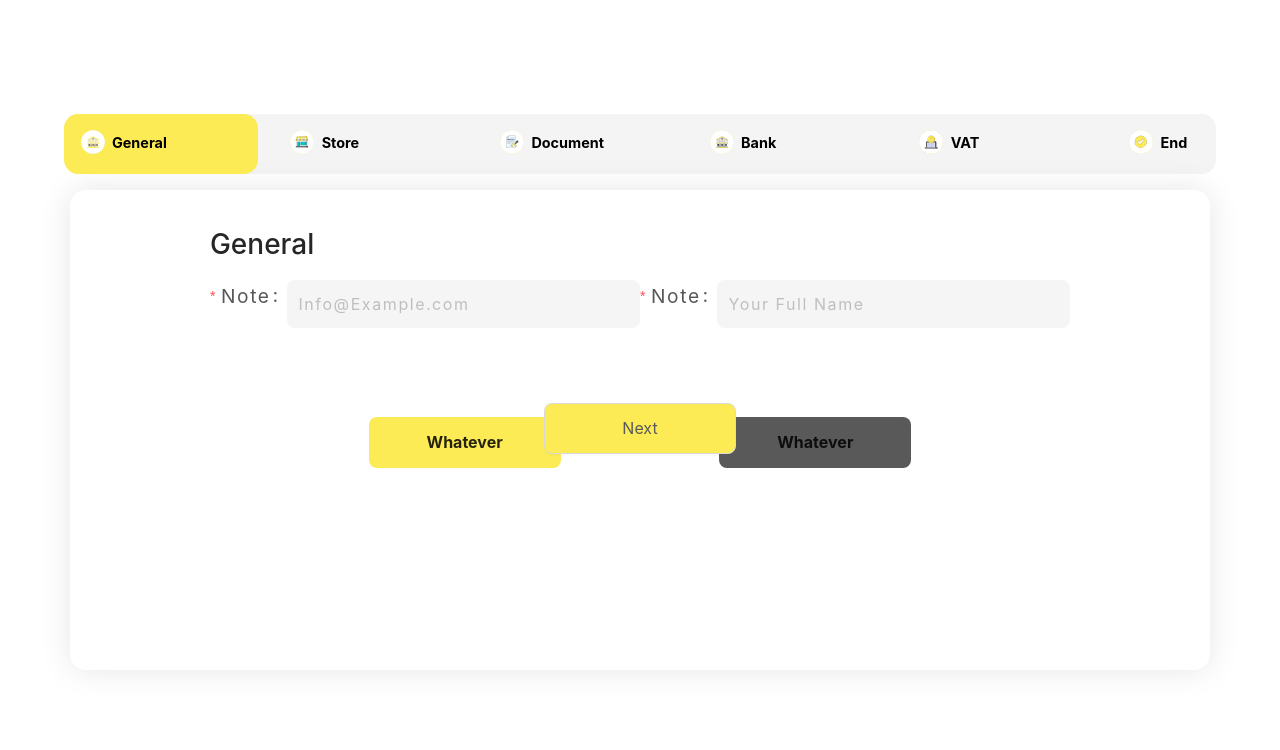
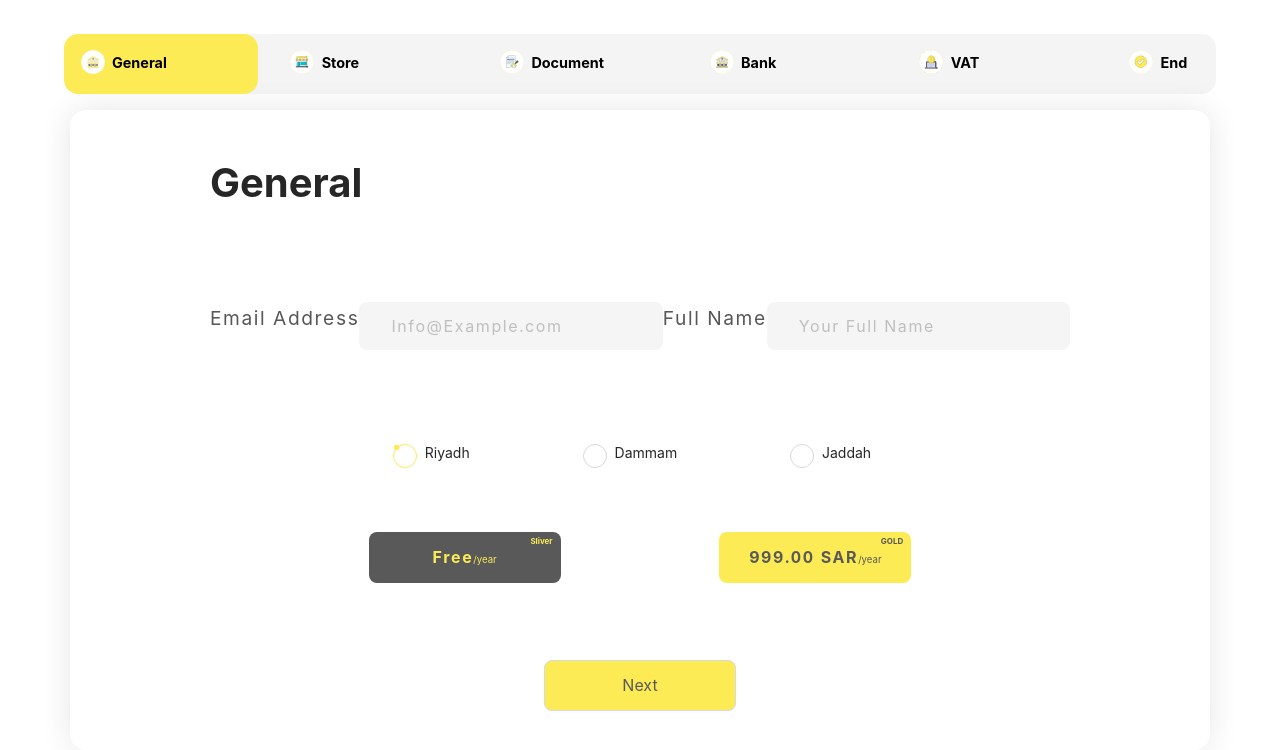
Before and after one commit to Abdulrahman-Falyoun/multi-step-form-react, a React (Create React App) app: page / in a window 1280 px wide. Shown: the top 750 px of the page. Built offline with nearby package versions, Linux system fonts and the light colour scheme.

Commit message:
Fixing UI style and adding more elements

```diff
--- a/src/components/card/card.tsx
+++ b/src/components/card/card.tsx
@@ -11,9 +11,11 @@ const Card = (props: any) => {
     return (
         <div className="card-wrapper">
             <div className="card-content">
-                {
-                    CardContent
-                }
+                <div className='content-area'>
+                    {
+                        CardContent
+                    }
+                </div>
                 <div className="card-buttons">
                     <CardButtons />
                 </div>
--- a/src/components/card/fancy-small-card.tsx
+++ b/src/components/card/fancy-small-card.tsx
@@ -2,10 +2,12 @@
 
 
 export default (props: any) => {
-    const { title, width, height, bgColor } = props;
+    const { title, width, height, bgColor, txtStyle, periodText, headerColor } = props;
+    const period = periodText &&  <span style={{fontSize: '.6rem', fontWeight: 'normal', letterSpacing: '0rem'}}>{periodText}</span>;
     return (
-        <div className='fancy-card' style={{background: bgColor, width: width, height: height}}>
-            <p>{title}</p>
+        <div className='fancy-card' style={{background: bgColor, width: width, height: height, position: 'relative'}}>
+            <p style={{color: txtStyle.color, fontSize: '.5rem', position: 'absolute', top: 0, right: 0, paddingTop: '.2rem', paddingRight: '.5rem'}}>{headerColor}</p>
+            <p style={txtStyle}>{title}{period}</p>
         </div>
     )
 };
--- a/src/components/steps/step-one-general.tsx
+++ b/src/components/steps/step-one-general.tsx
@@ -1,6 +1,6 @@
 
-import React from 'react';
-import { Form, Input, Button, Select } from 'antd';
+import React, { useState } from 'react';
+import { Form, Input, Button, Select, Radio } from 'antd';
 import StepperInput from '../stepper-input';
 import '../../styles/step-one.sass'
 import FancySmallCard from '../card/fancy-small-card';
@@ -11,20 +11,22 @@ const layout = {
 
 const StepOneGenerator = () => {
   const [form] = Form.useForm();
-
+  const [radioGroupValue, setRadioGroupValue] = useState('Riyadh');
   return (
     <div className="step-one-wrapper">
-      <h1>General</h1>
+      <p>General</p>
+      <div className="form-wrapper">
+        <div>
           <Form {...layout} form={form} name="control-hooks">
             <div className="flex-row-flex-start-main-cross-center">
-          <Form.Item className="full-flex-item column-flex-direction" name="note" label="Note" rules={[{ required: true }]}>
+              <Form.Item className="full-flex-item column-flex-direction" name="email" label="Email Address">
                 <StepperInput
                   onInputChanged={(e: any) => { console.log('changed: ', e.target.value) }}
                   placeHolder="Info@Example.com"
                   size='large'
                   bordered={false} />
               </Form.Item>
-          <Form.Item className="full-flex-item column-flex-direction" name="note" label="Note" rules={[{ required: true }]}>
+              <Form.Item className="full-flex-item column-flex-direction" name="name" label="Full Name">
                 <StepperInput
                   onInputChanged={(e: any) => { console.log('changed: ', e.target.value) }}
                   placeHolder="Your Full Name"
@@ -33,10 +35,29 @@ const StepOneGenerator = () => {
               </Form.Item>
             </div>
           </Form>
-      <div className='fancy-cards-wrapper flex-row-space-evenly-main-cross-center'>
-        <FancySmallCard title='Whatever' bgColor='#FCEB55' />
-        <FancySmallCard title='Whatever' bgColor='#595959' />
         </div>
+        <div className='radio-group-wrapper'>
+          <Radio.Group size='large' onChange={(value: any) => { console.log('value: ', value.target.value); setRadioGroupValue(value.target.value) }} value={radioGroupValue}>
+            <Radio value='Riyadh'>Riyadh</Radio>
+            <Radio value='Dammam'>Dammam</Radio>
+            <Radio value='Jaddah'>Jaddah</Radio>
+          </Radio.Group>
+        </div>
+        <div className='fancy-cards-wrapper'>
+          <FancySmallCard
+            title='Free'
+            bgColor='#595959'
+            txtStyle={{ color: '#FCEB55', letterSpacing: '.1rem' }}
+            periodText='/year'
+            headerColor='Sliver' />
+          <FancySmallCard title='999.00 SAR'
+            bgColor='#FCEB55'
+            txtStyle={{ color: '#595959', letterSpacing: '.1rem' }}
+            periodText='/year'
+            headerColor='GOLD' />
+        </div>
+      </div>
+
     </div>
 
   );
--- a/src/styles/card.sass
+++ b/src/styles/card.sass
@@ -4,15 +4,20 @@
 .card-wrapper
     background-color: #fff
     border-radius: 1rem
-    height: 30rem
+    height: 40rem
     margin: 1rem
     width: 89%
     box-shadow: 0 0 2rem rgba($color: #0000, $alpha: .10)
     -webkit-box-shadow: 0 0 2rem rgba($color: #0000, $alpha: .10)
 
 .card-content
-    @extend .flex-column-flex-start-main-cross-center
+    @extend .flex-column-space-between-main-cross-center
     padding: 2rem
+    & .content-area
+        height: 90%
+        width: 80%
+
 
 .card-buttons
     width: 40%
+    height: 10%
--- a/src/styles/index.sass
+++ b/src/styles/index.sass
@@ -7,7 +7,7 @@ body
   font-family: -apple-system, BlinkMacSystemFont, 'Cairo', 'Segoe UI', 'Roboto', 'Oxygen', 'Ubuntu', 'Cantarell', 'Fira Sans', 'Droid Sans', 'Helvetica Neue', sans-serif
   -webkit-font-smoothing: antialiased
   -moz-osx-font-smoothing: grayscale
-  overflow: hidden
+  overflow: auto
 
 
 #root
--- a/src/styles/partials/_global.sass
+++ b/src/styles/partials/_global.sass
@@ -1,26 +1,34 @@
 @import 'mixins'
-
+@import 'breakpoints'
 // Row
 .flex-row-center-main-cross
   @include flex
   @include flex-direction(row)
   @include justify-align(center, center)
+  @media screen and ( max-width: $screen-sm-min )
+            flex-direction: column
 
 .flex-row-space-between-main-cross-center
   @include flex
   @include flex-direction(row)
   @include justify-align(space-between, center)
+  @media screen and ( max-width: $screen-sm-min )
+            flex-direction: column
 
 
 .flex-row-space-evenly-main-cross-center
   @include flex
   @include flex-direction(row)
   @include justify-align(space-evenly, center)
+  @media screen and ( max-width: $screen-sm-min )
+            flex-direction: column
 
 .flex-row-flex-start-main-cross-center
   @include flex
   @include flex-direction(row)
   @include justify-align(flex-start, center)
+  @media screen and ( max-width: $screen-sm-min )
+            flex-direction: column
 
 // Column
 .flex-column-center-main-cross
@@ -38,6 +46,10 @@
   @include flex-direction(column)
   @include justify-align(flex-start, center)
 
+.flex-column-space-between-main-cross-center
+  @include flex
+  @include flex-direction(column)
+  @include justify-align(space-between, center)
 
 // Flex items
 .full-flex-item
--- a/src/styles/step-one.sass
+++ b/src/styles/step-one.sass
@@ -1,9 +1,70 @@
 @import 'partials/mixins'
+@import 'partials/breakpoints'
 
 .step-one-wrapper
-    width: 80%
+    width: 100%
+    height: 100%
+    display: flex
+    justify-content: space-around
+    flex-direction: column
+    & > p
+        font-weight: bold
+        font-size: 2.5rem
+        margin: 0
+        padding: 0
+
+// .ant-radio-wrapper:hover .ant-radio, .ant-radio:hover .ant-radio-inner, .ant-radio-input:focus + .ant-radio-inner
+//     border-color: #fceb55
+
+.ant-radio-inner::after
+    background-color: #fceb55
+
+.ant-radio-checked .ant-radio-inner
+  border-color: #fceb55 !important
+
+.ant-radio-checked .ant-radio-inner:after
+  background-color: #fceb55
+
+.ant-radio:hover .ant-radio-inner
+  border-color: #fceb55
+  background-color: #fceb55
 
 
-
+.ant-radio-checked .ant-radio-inner:focus
+  border-color: #fceb55
+.form-wrapper
+    display: flex
+    flex-direction: column
+    justify-content: space-evenly
+    height: 80%
+.ant-form-item-label > label::after
+    content: unset
 
 .fancy-cards-wrapper
+    display: flex
+    justify-content: space-evenly
+    align-items: center
+
+.radio-group-wrapper
+    display: flex
+    justify-content: center
+    & .ant-radio-group
+        display: flex
+        justify-content: space-evenly
+        width: 80%
+        @media screen and ( max-width: $screen-sm-min )
+            flex-direction: column
+
+.ant-radio-wrapper
+    display: flex
+    justify-content: center
+    align-items: center
+
+.ant-radio-inner
+    width: 1.5rem
+    height: 1.5rem
+    &::after
+        top: 5px
+        left: 5px
+        width: .7rem
+        height: .7rem
--- a/src/styles/stepper-input.sass
+++ b/src/styles/stepper-input.sass
@@ -12,3 +12,7 @@
 
 .ant-input:placeholder-shown
     letter-spacing: .1rem
+
+
+.ant-form-item-control-input-content > input
+    padding-left: 2rem
```
Also changed, not shown: src/components/steps/end-step.tsx (added, +12 -0 lines). Lines whose indentation alone changed are shown as unchanged.
